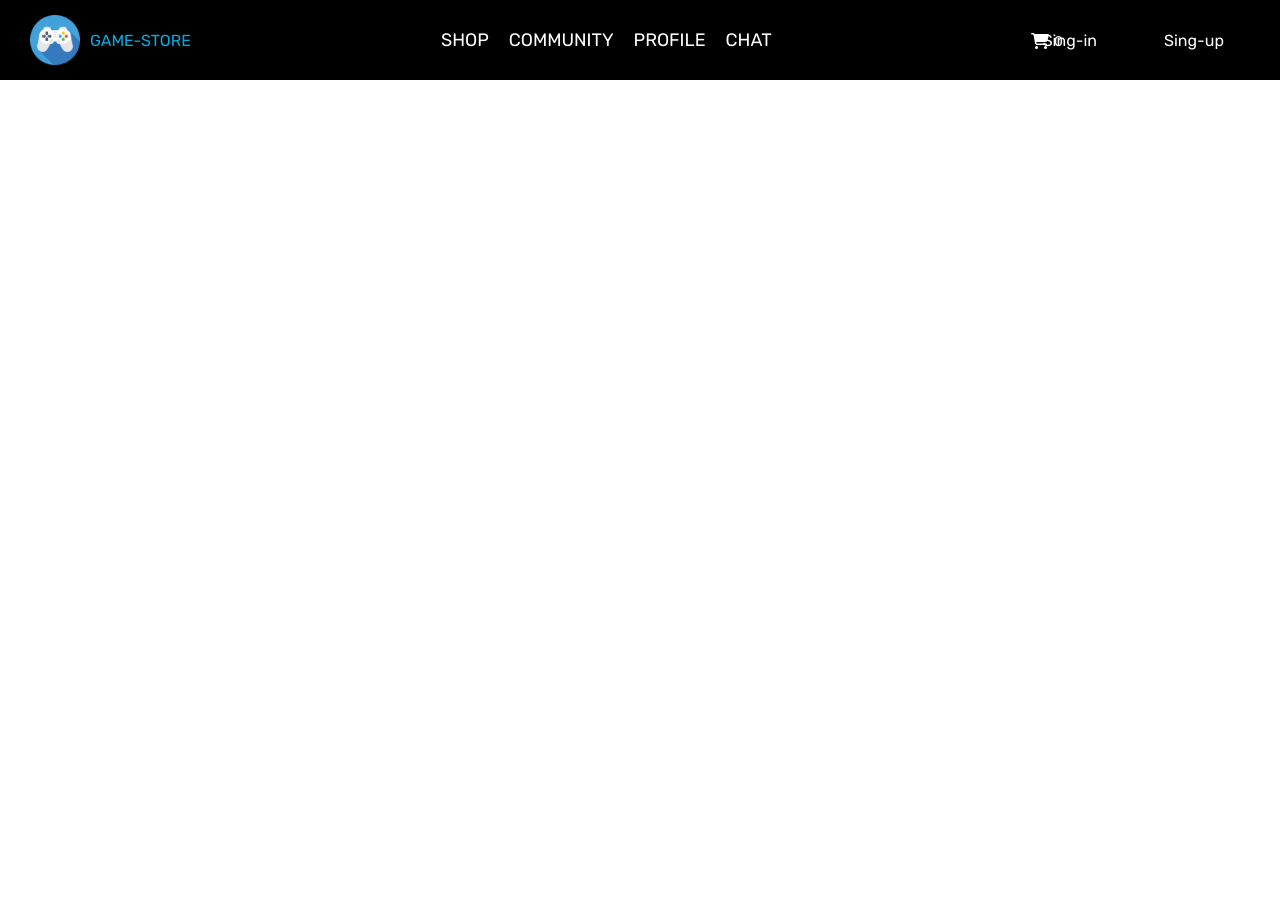
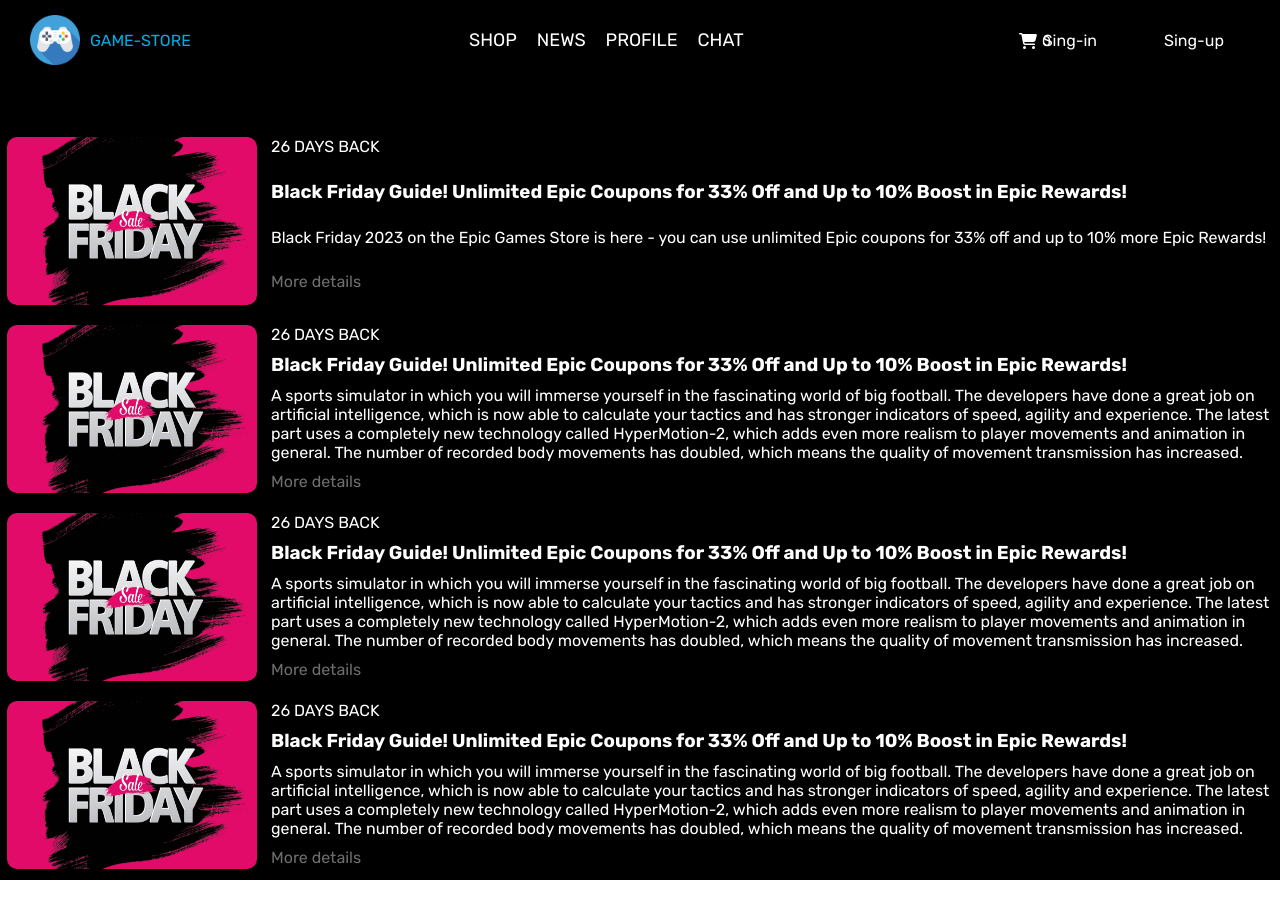
Before and after one commit to JACKERS11337/GameStore, a React (Vite) app: page /news in a window 1280 px wide. Shown: the top 918 px of the page. Before the commit the page ends 800 px from the top, so only its background shows below. Built offline with nearby package versions, Linux system fonts and the light colour scheme.

Commit message:
add news page

```diff
--- a/src/App.jsx
+++ b/src/App.jsx
@@ -2,6 +2,7 @@
 import { Routes, Route } from "react-router-dom";
 import { CartPage } from "./pages/cartPage";
 import { Header } from "./widgets/header";
+import { News } from "./pages/news";
 
 function App() {
   return (
@@ -9,6 +10,7 @@
       <Header />
       <Routes>
         <Route path="/" element={<PLP />} />
+        <Route path="/news" element={<News />} />
         <Route path="/cart" element={<CartPage />} />
       </Routes>
     </>
--- /dev/null
+++ b/src/data/news.json
@@ -0,0 +1,30 @@
+[
+  {
+    "id": 1,
+    "name": "Black Friday Guide! Unlimited Epic Coupons for 33% Off and Up to 10% Boost in Epic Rewards!",
+    "description": "Black Friday 2023 on the Epic Games Store is here - you can use unlimited Epic coupons for 33% off and up to 10% more Epic Rewards!",
+    "image": "/black-friday.jpg",
+    "data": "26 DAYS BACK"
+  },
+  {
+    "id": 2,
+    "name": "Black Friday Guide! Unlimited Epic Coupons for 33% Off and Up to 10% Boost in Epic Rewards!",
+    "description": "A sports simulator in which you will immerse yourself in the fascinating world of big football. The developers have done a great job on artificial intelligence, which is now able to calculate your tactics and has stronger indicators of speed, agility and experience. The latest part uses a completely new technology called HyperMotion-2, which adds even more realism to player movements and animation in general. The number of recorded body movements has doubled, which means the quality of movement transmission has increased.",
+    "image": "/black-friday.jpg",
+    "data": "26 DAYS BACK"
+  },
+  {
+    "id": 3,
+    "name": "Black Friday Guide! Unlimited Epic Coupons for 33% Off and Up to 10% Boost in Epic Rewards!",
+    "description": "A sports simulator in which you will immerse yourself in the fascinating world of big football. The developers have done a great job on artificial intelligence, which is now able to calculate your tactics and has stronger indicators of speed, agility and experience. The latest part uses a completely new technology called HyperMotion-2, which adds even more realism to player movements and animation in general. The number of recorded body movements has doubled, which means the quality of movement transmission has increased.",
+    "image": "/black-friday.jpg",
+    "data": "26 DAYS BACK"
+  },
+  {
+    "id": 4,
+    "name": "Black Friday Guide! Unlimited Epic Coupons for 33% Off and Up to 10% Boost in Epic Rewards!",
+    "description": "A sports simulator in which you will immerse yourself in the fascinating world of big football. The developers have done a great job on artificial intelligence, which is now able to calculate your tactics and has stronger indicators of speed, agility and experience. The latest part uses a completely new technology called HyperMotion-2, which adds even more realism to player movements and animation in general. The number of recorded body movements has doubled, which means the quality of movement transmission has increased.",
+    "image": "/black-friday.jpg",
+    "data": "26 DAYS BACK"
+  }
+]
--- a/src/pages/cartPage/style.scss
+++ b/src/pages/cartPage/style.scss
@@ -2,6 +2,7 @@
   padding-bottom: 30px;
   background-color: #000;
   font-family: "Rubik", sans-serif;
+  height: 100vh;
   color: #fff;
 
   .cart-container {
--- /dev/null
+++ b/src/pages/news/index.jsx
@@ -0,0 +1,29 @@
+import React from "react";
+import "./style.scss";
+import newsData from "../../data/news.json";
+
+export const News = () => {
+  return (
+    <div className="news">
+      <div className="news-container">
+        {newsData.map((news) => {
+          return (
+            <div key={news.id} className="news-content">
+              <div>
+                <a href="">
+                  <img src={news.image} alt="" />
+                </a>
+              </div>
+              <div>
+                <span className="data">{news.data}</span>
+                <h3 className="name">{news.name}</h3>
+                <p className="description">{news.description}</p>
+                <a href="">More details</a>
+              </div>
+            </div>
+          );
+        })}
+      </div>
+    </div>
+  );
+};
--- /dev/null
+++ b/src/pages/news/style.scss
@@ -0,0 +1,61 @@
+.news {
+  height: 100vh;
+  background-color: #000;
+}
+
+.news-container {
+  max-width: 1400px;
+  margin: 0 auto;
+  padding: 50px 0;
+  font-family: "Rubik", sans-serif;
+  color: #fff;
+}
+
+.news-content {
+  display: flex;
+  margin-bottom: 20px;
+
+  div {
+    display: flex;
+    flex-direction: row;
+    min-height: 157px;
+
+    a {
+      img {
+        width: 250px;
+        height: 168px;
+        border-radius: 10px;
+      }
+    }
+  }
+
+  div {
+    display: flex;
+    flex-direction: column;
+    justify-content: space-between;
+    max-height: 168px;
+    padding: 7px;
+
+    span {
+      margin-bottom: 10px;
+    }
+
+    h3 {
+      margin-bottom: 10px;
+    }
+
+    p {
+      margin-bottom: 10px;
+    }
+
+    a {
+      text-decoration: transparent;
+      color: #6e6e6e;
+      transition: all 0.3s ease;
+    }
+    a:hover {
+      text-decoration: underline;
+      color: #fff;
+    }
+  }
+}
--- a/src/widgets/header/index.jsx
+++ b/src/widgets/header/index.jsx
@@ -35,7 +35,7 @@
               <Link to="/">SHOP</Link>
             </li>
             <li>
-              <Link to="/community">COMMUNITY</Link>
+              <Link to="/news">NEWS</Link>
             </li>
             <li>
               <Link to="/profile">PROFILE</Link>
--- a/src/widgets/header/style.scss
+++ b/src/widgets/header/style.scss
@@ -64,7 +64,7 @@
       li:last-child {
         position: absolute;
         top: 3px;
-        left: 590px;
+        left: 550px;
 
         span {
           color: #fff;
```
Also changed, not shown: public/black-friday.jpg (added).
